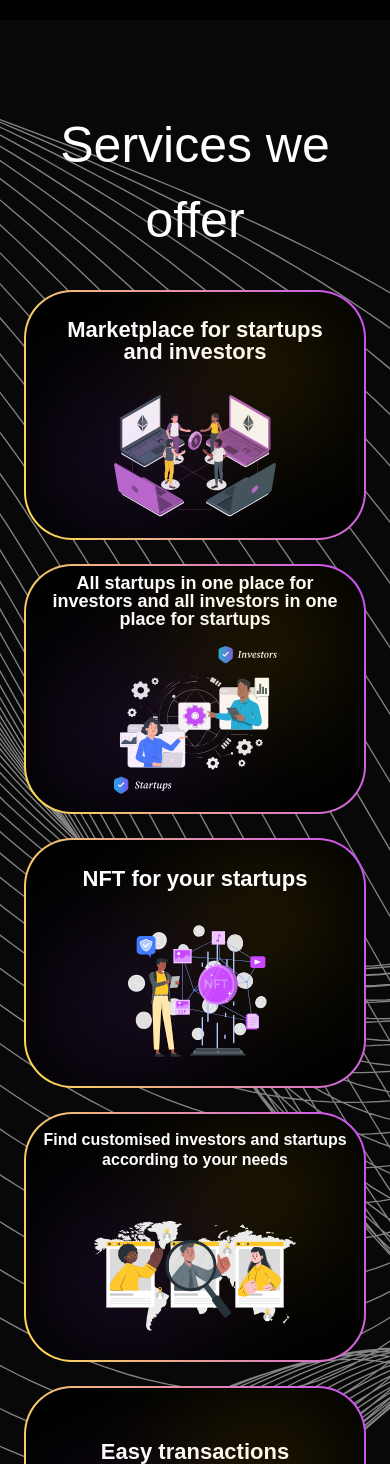
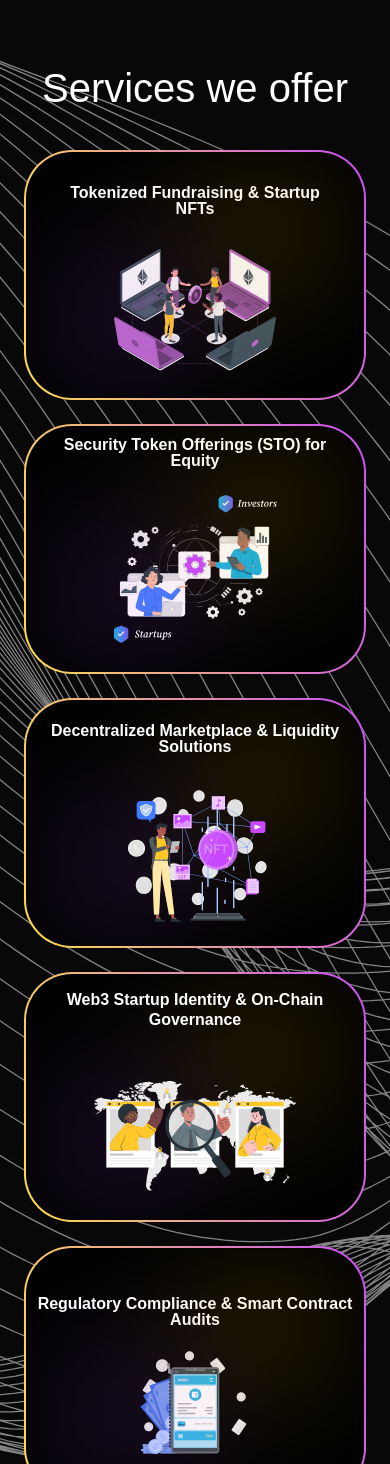
Before and after one commit to KBP09/DecentInvest-Landing, a Next.js app: page /business in a window 390 px wide. Shown: the part 536-2000 px from the top of the page. Built offline with nearby package versions, Linux system fonts and the light colour scheme.

Commit message:
Responsiveness improved
Signed-off-by: KBP09 <kanakbpandey2023@gmail.com>

```diff
--- a/app/anushkagupta/page.tsx
+++ b/app/anushkagupta/page.tsx
@@ -21,8 +21,9 @@ const Page = () => {
                         <Image
                             src="/akg.jpg"
                             alt="Profile Image"
-                            layout="fill"
-                            objectFit="cover"
+                            fill
+                            sizes="(max-width: 640px) 300px, (max-width: 1024px) 350px, 300px"
+                            style={{ objectFit: "cover", objectPosition: "center" }}
                             className="rounded-lg"
                         />
                     </div>
--- a/app/business/page.tsx
+++ b/app/business/page.tsx
@@ -12,7 +12,7 @@ const Page = () => {
     return (
         <>
             <div className="mb-32 pt-32 flex justify-center">
-                <GradientCard className="aspect-[100/14] flex justify-center items-center max-w-[85%] h-[300px]">
+                <GradientCard className="aspect-[100/14] flex justify-center items-center max-w-[80%] h-[250px]">
                     <div className="flex justify-center items-center h-full">
                         <h1 className="text-white text-[30px] md:text-[40px] font-bold leading-tight text-center">
                             Our exclusive enterprise features for your business need
@@ -23,7 +23,7 @@ const Page = () => {
             <BusinessCards />
             <div className="mb-32 pt-32 flex justify-center">
                 <GradientCard
-                    className="aspect-[100/14] flex justify-center items-center max-w-[85%]  h-[300px] cursor-pointer"
+                    className="aspect-[100/14] flex justify-center items-center  max-w-[80%] h-[250px] cursor-pointer"
                 >
                     <div className="flex justify-center items-center h-full p-4" onClick={handleClick}>
                         <div className="flex flex-col">
--- a/app/componenets/aboutUsCards.tsx
+++ b/app/componenets/aboutUsCards.tsx
@@ -154,7 +154,7 @@ const ExpandableCards: React.FC = () => {
             ref={containerRef}
             className="min-h-screen bg-black bg-[url('../public/Vector.svg')] bg-no-repeat bg-cover bg-center p-6 md:p-8 flex items-center justify-center flex-col overflow-hidden"
         >
-            <h1 className="text-white text-[50px] sm:text-[60px] mt-16 text-center mb-8">About Us</h1>
+            <h1 className="text-white text-[50px] sm:text-[55px] mt-16 text-center mb-8">About Us</h1>
             <div className="max-w-5xl w-full grid grid-cols-1 sm:grid-cols-2 gap-4 sm:gap-6">
                 <AnimatePresence>
                     {cardData.map((card) => (
--- a/app/componenets/businessCards.tsx
+++ b/app/componenets/businessCards.tsx
@@ -57,9 +57,8 @@ const BusinessCards = () => {
     return (
         <>
             <div id="aboutus" className="min-h-screen bg-black bg-[url('../public/BG1.svg')] bg-cover bg-center p-6 md:p-8 flex items-center justify-center flex-col overflow-hidden">
-                <h1 className="text-white text-[50px] sm:text-[60px] mt-16 text-center mb-8">Services we offer</h1>
+                <h1 className="text-white text-[40px] sm:text-[55px] mt-16 text-center mb-8">Services we offer</h1>
                 <div className="max-w-5xl flex items-center justify-center grid grid-cols-1 md:grid-cols-2 gap-6">
-
                     <div
                         className="group relative animate-me w-full max-w-[550px] h-[250px] sm:h-full aspect-[14/9] rounded-[48px] overflow-hidden flex flex-col items-center cursor-pointer"
                         style={{
@@ -73,8 +72,8 @@ const BusinessCards = () => {
                                 <div
                                     className="absolute inset-0 flex flex-col items-center justify-center text-center px-6 transition-all duration-500 opacity-100 scale-100 group-hover:opacity-0 group-hover:scale-95"
                                 >
-                                    <h2 className="text-white text-[22px] sm:text-[min(3vw,25px)] font-bold leading-none mt-8">
-                                        Marketplace for startups and investors
+                                    <h2 className="text-white sm:text-[min(3vw,20px)] lg:text-[min(3vw,22px)] font-bold leading-none mt-8">
+                                        Tokenized Fundraising & Startup NFTs
                                     </h2>
                                     <Image
                                         src="/Bitcoin.svg"
@@ -88,8 +87,8 @@ const BusinessCards = () => {
                                 <div
                                     className="absolute inset-0 flex flex-col items-center justify-center text-center px-6 transition-all duration-500 opacity-0 scale-95 group-hover:opacity-100 group-hover:scale-100"
                                 >
-                                    <p className="text-white text-[18px] sm:text-[min(3vw,22px)] font-medium leading-normal">
-                                        Our marketplace brings together innovative startups and visionary investors, creating a dynamic ecosystem for growth and collaboration.
+                                    <p className="text-white text-[15px] sm:text-[min(3vw,22px)] font-medium leading-normal">
+                                        We enable startups to tokenize their equity and raise funds through blockchain-based assets. By minting a unique NFT for each startup, founders can showcase their business on our marketplace, making investment opportunities more transparent and accessible. Investors can acquire these NFTs to gain equity or trade them in the secondary market.
                                     </p>
                                 </div>
                             </div>
@@ -117,8 +116,8 @@ const BusinessCards = () => {
                                 <div
                                     className="absolute inset-0 flex flex-col items-center justify-center text-center px-6 sm:mt-8 transition-all duration-500 opacity-100 scale-100 group-hover:opacity-0 group-hover:scale-95"
                                 >
-                                    <h2 className="text-white text-[18px] sm:text-[min(3vw,25px)] font-bold leading-none mt-2">
-                                        All startups in one place for investors and all investors in one place for startups
+                                    <h2 className="text-white sm:text-[min(3vw,20px)] lg:text-[min(3vw,22px)] font-bold leading-none mt-2">
+                                        Security Token Offerings (STO) for Equity
                                     </h2>
                                     <Image
                                         src="/startups.svg"
@@ -133,8 +132,8 @@ const BusinessCards = () => {
                                 <div
                                     className="absolute inset-0 flex flex-col items-center justify-center text-center px-6 transition-all duration-500 opacity-0 scale-95 group-hover:opacity-100 group-hover:scale-100"
                                 >
-                                    <p className="text-white text-[18px] sm:text-[min(3vw,22px)] font-medium leading-normal">
-                                        Explore a unified platform connecting innovative startups with potential investors. Build networks, invest smartly, and grow together.
+                                    <p className="text-white text-[15px] sm:text-[min(3vw,22px)] font-medium leading-normal">
+                                        DecentInvest introduces a cutting-edge approach to investment through security tokens, allowing startups to distribute equity in a legally compliant and decentralized manner. These blockchain-based security tokens provide investors with a stake in the company, ensuring transparent ownership records and automated dividends where applicable.
                                     </p>
                                 </div>
                             </div>
@@ -163,8 +162,8 @@ const BusinessCards = () => {
                                 <div
                                     className="absolute inset-0 flex flex-col items-center justify-center text-center transition-all duration-500 opacity-100 scale-100 group-hover:opacity-0 group-hover:scale-95"
                                 >
-                                    <h2 className="text-white text-[22px] sm:text-[min(3vw,25px)] font-bold leading-none mt-16">
-                                        NFT for your startups
+                                    <h2 className="text-white sm:text-[min(3vw,20px)] lg:text-[min(3vw,22px)] font-bold leading-none mt-16">
+                                        Decentralized Marketplace & Liquidity Solutions
                                     </h2>
                                     <Image
                                         src="/nfts.svg"
@@ -179,8 +178,8 @@ const BusinessCards = () => {
                                 <div
                                     className="absolute inset-0 flex flex-col items-center justify-center text-center px-6 transition-all duration-500 opacity-0 scale-95 group-hover:opacity-100 group-hover:scale-100"
                                 >
-                                    <p className="text-white text-[18px] sm:text-[min(3vw,22px)] font-medium leading-normal">
-                                        Showcase your startup with NFTs and open new doors for investments in the blockchain world.
+                                    <p className="text-white text-[15px] sm:text-[min(3vw,22px)] font-medium leading-normal">
+                                        Our platform offers a seamless marketplace for buying, selling, and trading startup NFTs and security tokens. We provide liquidity solutions, including peer-to-peer investor trading and liquidity pools, ensuring that investments remain accessible and tradable beyond the initial fundraising phase.
                                     </p>
                                 </div>
                             </div>
@@ -209,8 +208,8 @@ const BusinessCards = () => {
                                 <div
                                     className="absolute inset-0 flex flex-col md:flex-row items-center justify-center text-center transition-all duration-500 opacity-100 scale-100 group-hover:opacity-0 group-hover:scale-95"
                                 >
-                                    <h2 className="text-white sm:text-[min(3vw,25px)] font-bold leading-tight mb-4 mt-4">
-                                        Find customised investors and startups according to your needs
+                                    <h2 className="text-white sm:text-[min(3vw,20px)] lg:text-[min(3vw,22px)] font-bold leading-tight mb-4 mt-4">
+                                        Web3 Startup Identity & On-Chain Governance
                                     </h2>
                                     <Image
                                         src="/people.svg"
@@ -225,8 +224,8 @@ const BusinessCards = () => {
                                 <div
                                     className="absolute inset-0 flex flex-col items-center justify-center text-center px-6 transition-all duration-500 opacity-0 scale-95 group-hover:opacity-100 group-hover:scale-100"
                                 >
-                                    <p className="text-white text-[18px] sm:text-[min(3vw,22px)] font-medium leading-normal">
-                                        Showcase your startup with NFTs and open new doors for investments in the blockchain world.
+                                    <p className="text-white text-[15px] sm:text-[min(3vw,22px)] font-medium leading-normal">
+                                        We help businesses establish a verifiable on-chain identity, ensuring transparency and credibility for investors. Additionally, our decentralized governance tools allow startups to implement DAO-based decision-making, enabling community-driven development through smart voting mechanisms.
                                     </p>
                                 </div>
                             </div>
@@ -255,15 +254,15 @@ const BusinessCards = () => {
                             <div
                                 className="absolute inset-0 flex flex-col items-center justify-center text-center transition-all duration-500 opacity-100 scale-100 group-hover:opacity-0 group-hover:scale-95"
                             >
-                                <h2 className="text-white text-[22px] sm:text-[min(3vw,25px)] font-bold leading-none mt-8">
-                                    Easy transactions
+                                <h2 className="text-white sm:text-[min(3vw,20px)] lg:text-[min(3vw,22px)] font-bold leading-none mt-8">
+                                    Regulatory Compliance & Smart Contract Audits
                                 </h2>
                                 <Image
                                     src="/transactions.svg"
                                     alt="Transactions illustration"
                                     width={280}
                                     height={280}
-                                    className="w-[150px] h-[150px] sm:w-[260px] sm:h-[260px] md:w-[220px] md:h-[220px] lg:w-[260px] lg:h-[260px]"
+                                    className="w-[150px] h-[150px] sm:w-[240px] sm:h-[240px] md:w-[180px] md:h-[180px] lg:w-[260px] lg:h-[260px]"
                                 />
                             </div>
 
@@ -271,8 +270,8 @@ const BusinessCards = () => {
                             <div
                                 className="absolute inset-0 flex flex-col items-center justify-center text-center px-6 transition-all duration-500 opacity-0 scale-95 group-hover:opacity-100 group-hover:scale-100"
                             >
-                                <p className="text-white text-[18px] sm:text-[min(3vw,22px)] font-medium leading-normal">
-                                    Showcase your startup with NFTs and open new doors for investments in the blockchain world.
+                                <p className="text-white text-[15px] sm:text-[min(3vw,22px)] font-medium leading-normal">
+                                    We simplify blockchain compliance by integrating regulatory-compliant KYC/AML processes into fundraising mechanisms. Our smart contract auditing services ensure that startup tokenization, investment flows, and automated agreements remain secure and legally robust.
                                 </p>
                             </div>
 
@@ -302,15 +301,15 @@ const BusinessCards = () => {
                             <div
                                 className="absolute inset-0 flex flex-col items-center justify-center text-center transition-all duration-500 opacity-100 scale-100 group-hover:opacity-0 group-hover:scale-95"
                             >
-                                <h2 className="text-white text-[22px] sm:text-[min(3vw,25px)] font-bold leading-none mt-8">
-                                    Grants and investments
+                                <h2 className="text-white sm:text-[min(3vw,20px)] lg:text-[min(3vw,22px)] font-bold leading-none mt-8">
+                                    Blockchain-Powered Treasury & Payment Solutions
                                 </h2>
                                 <Image
                                     src="/grants.svg"
                                     alt="Grants illustration"
                                     width={280}
                                     height={280}
-                                    className="w-[150px] h-[150px] sm:w-[240px] sm:h-[240px] md:w-[190px] md:h-[190px] lg:w-[260px] lg:h-[260px]"
+                                    className="w-[150px] h-[150px] sm:w-[240px] sm:h-[240px] md:w-[180px] md:h-[180px] lg:w-[260px] lg:h-[260px]"
                                 />
                             </div>
 
@@ -318,8 +317,8 @@ const BusinessCards = () => {
                             <div
                                 className="absolute inset-0 flex flex-col items-center justify-center text-center px-6 transition-all duration-500 opacity-0 scale-95 group-hover:opacity-100 group-hover:scale-100"
                             >
-                                <p className="text-white text-[18px] sm:text-[min(3vw,22px)] font-medium leading-normal">
-                                    Showcase your startup with NFTs and open new doors for investments in the blockchain world.
+                                <p className="text-white text-[15px] sm:text-[min(3vw,22px)] font-medium leading-normal">
+                                    DecentInvest enables startups to manage their treasury efficiently with blockchain-based financial tools. From accepting crypto payments to setting up smart contract-powered vesting schedules and escrow services, we provide secure, automated, and efficient financial operations tailored to the Web3 ecosystem.
                                 </p>
                             </div>
 
--- a/app/componenets/heroSection.tsx
+++ b/app/componenets/heroSection.tsx
@@ -13,9 +13,8 @@ export default function Home() {
       <Image
         src="/homebg.svg"
         alt="Marketplace illustration"
-        layout="fill"
-        objectFit="cover"
-        objectPosition="center"
+        fill
+        style={{ objectFit: "cover", objectPosition: "center" }}
         className="absolute inset-0 w-full h-full"
         priority
       />
--- a/app/componenets/underConstruction.tsx
+++ b/app/componenets/underConstruction.tsx
@@ -7,9 +7,8 @@ const UnderConstruction = () => {
             <Image
                 src="./BG5.svg"
                 alt="Background Image"
-                layout="fill"
-                objectFit="cover"
-                objectPosition="center"
+                fill
+                style={{ objectFit: "cover", objectPosition: "center" }}
                 priority
             />
             <div className="absolute flex flex-col items-center justify-center w-full h-full">
--- a/app/kanakbpandey/page.tsx
+++ b/app/kanakbpandey/page.tsx
@@ -20,8 +20,9 @@ const Page = () => {
                         <Image
                             src="/kbp.jpg"
                             alt="Profile Image"
-                            layout="fill"
-                            objectFit="cover"
+                            fill
+                            sizes="(max-width: 640px) 300px, (max-width: 1024px) 350px, 300px"
+                            style={{ objectFit: "cover", objectPosition: "center" }}
                             className="rounded-lg"
                         />
                     </div>
```
Also changed, not shown: app/componenets/investorSection.tsx (+4 -3 lines).
